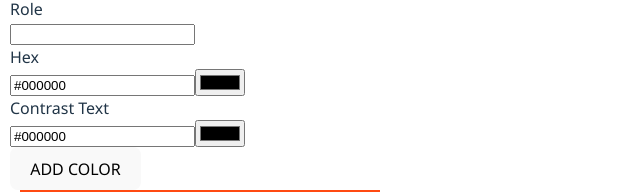
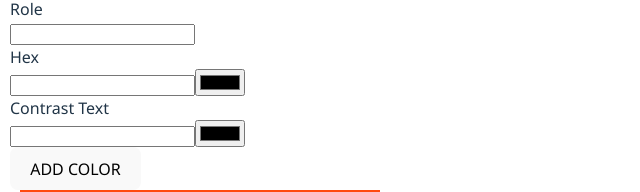
Before and after one commit to arditneziri93/nf_project_4, a React (Vite) app: page / in a window 1280 px wide. Shown: the part 138-330 px from the top of the page, without its empty margins (0-640 px from the left). Built offline with nearby package versions, Linux system fonts and the light colour scheme.

Commit message:
Refactor Color Input
Signed-off-by: Ardit Neziri <ardit.e.neziri@gmail.com>

```diff
--- a/src/components/ColorForm/ColorInput.tsx
+++ b/src/components/ColorForm/ColorInput.tsx
@@ -1,15 +1,11 @@
-import { ChangeEvent, useEffect, useState } from "react";
+import { ChangeEvent, useState } from "react";
 
 type ColorInputProps = {
   initialValue?: string;
   onChange: (value: string) => void;
 };
 export default function ColorInput(props: ColorInputProps) {
-  const [color, setColor] = useState("");
-
-  useEffect(() => {
-    setColor(props.initialValue ?? "#000000");
-  }, []);
+  const [color, setColor] = useState(props.initialValue);
 
   function handleChange(event: ChangeEvent<HTMLInputElement>) {
     setColor(event.target.value);
```
